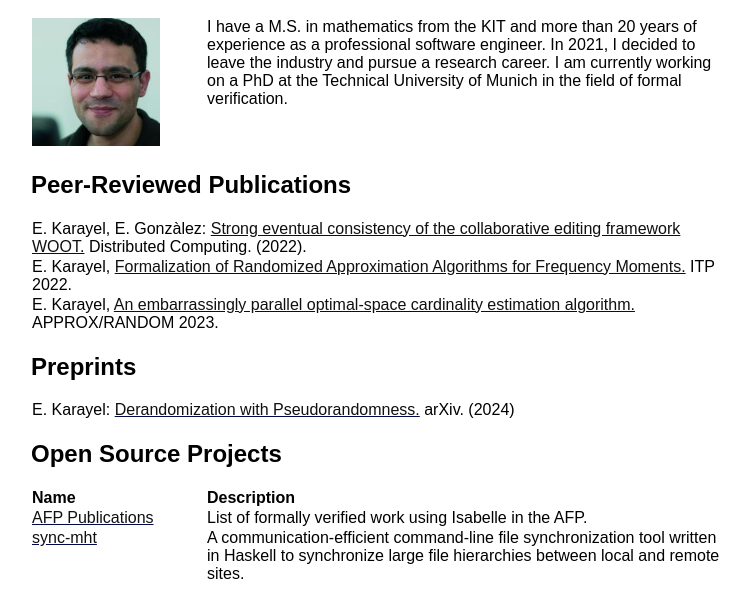
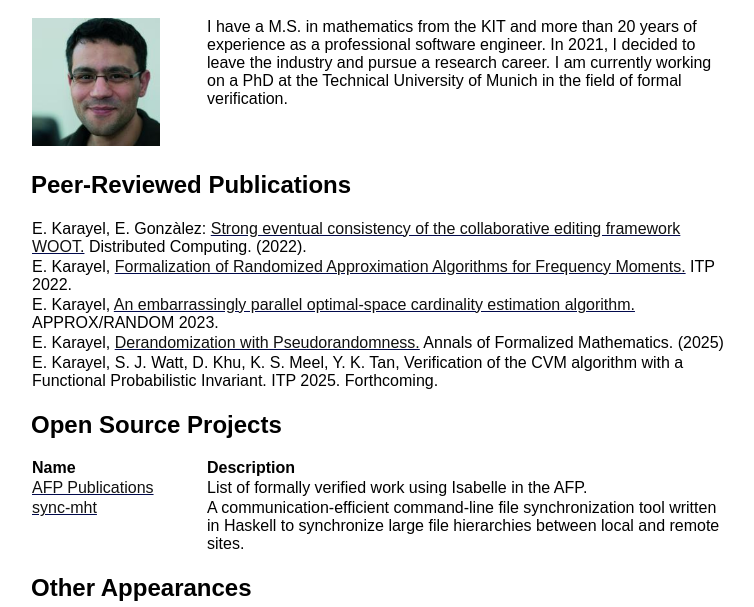
Before and after one commit to ekarayel/ekarayel.github.io, a plain HTML site: page index.html in a window 1280 px wide. Shown: the part 111-718 px from the top of the page, without its empty margins (259-1013 px from the left). Drawn offline with Linux system fonts and the light colour scheme.

Commit message:
Update index.html

```diff
--- a/index.html
+++ b/index.html
@@ -31,10 +31,8 @@
             <tr><td>E. Karayel, E. Gonz&#224;lez: <a href="https://doi.org/10.1007/s00446-021-00414-6">Strong eventual consistency of the collaborative editing framework WOOT.</a> Distributed Computing. (2022).</td></tr>
             <tr><td>E. Karayel, <a href="https://doi.org/10.4230/LIPIcs.ITP.2022.21">Formalization of Randomized Approximation Algorithms for Frequency Moments.</a> ITP 2022.</td></tr>
             <tr><td>E. Karayel, <a href="https://doi.org/10.4230/LIPIcs.APPROX/RANDOM.2023.35">An embarrassingly parallel optimal-space cardinality estimation algorithm.</a> APPROX/RANDOM 2023.</td></tr>
-        </table>
-        <h2 id="afp">Preprints</h2>
-        <table>
-            <tr><td>E. Karayel: <a href="https://arxiv.org/abs/2404.16614">Derandomization with Pseudorandomness.</a> arXiv. (2024)</td></tr>
+            <tr><td>E. Karayel, <a href="https://doi.org/10.46298/afm.13477">Derandomization with Pseudorandomness.</a> Annals of Formalized Mathematics. (2025)</td></tr>
+            <tr><td>E. Karayel, S. J. Watt, D. Khu, K. S. Meel, Y. K. Tan, Verification of the CVM algorithm with a Functional Probabilistic Invariant. ITP 2025. Forthcoming. </td></tr>
         </table>
         <h2 id=projects">Open Source Projects</h2>
         <table>
```
